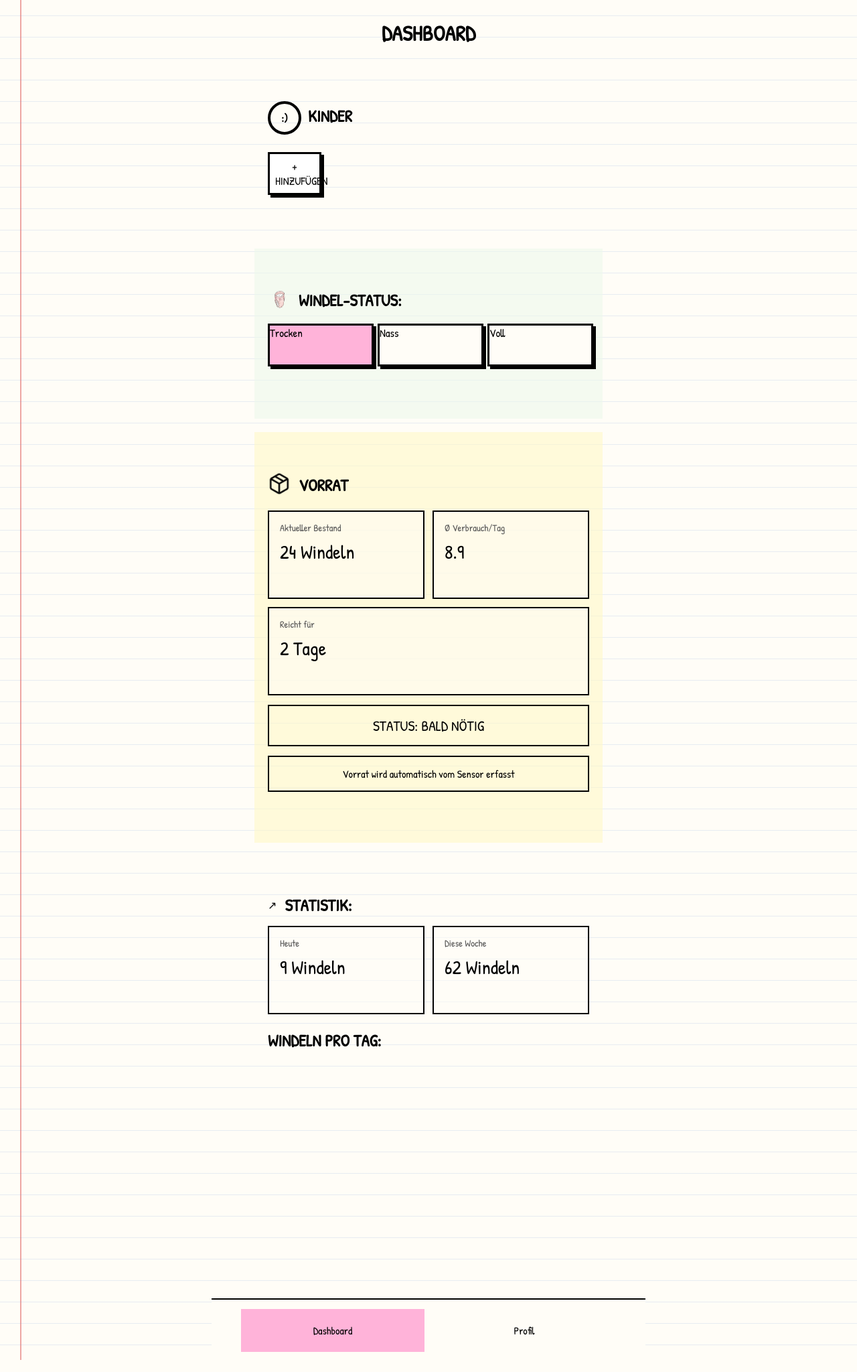
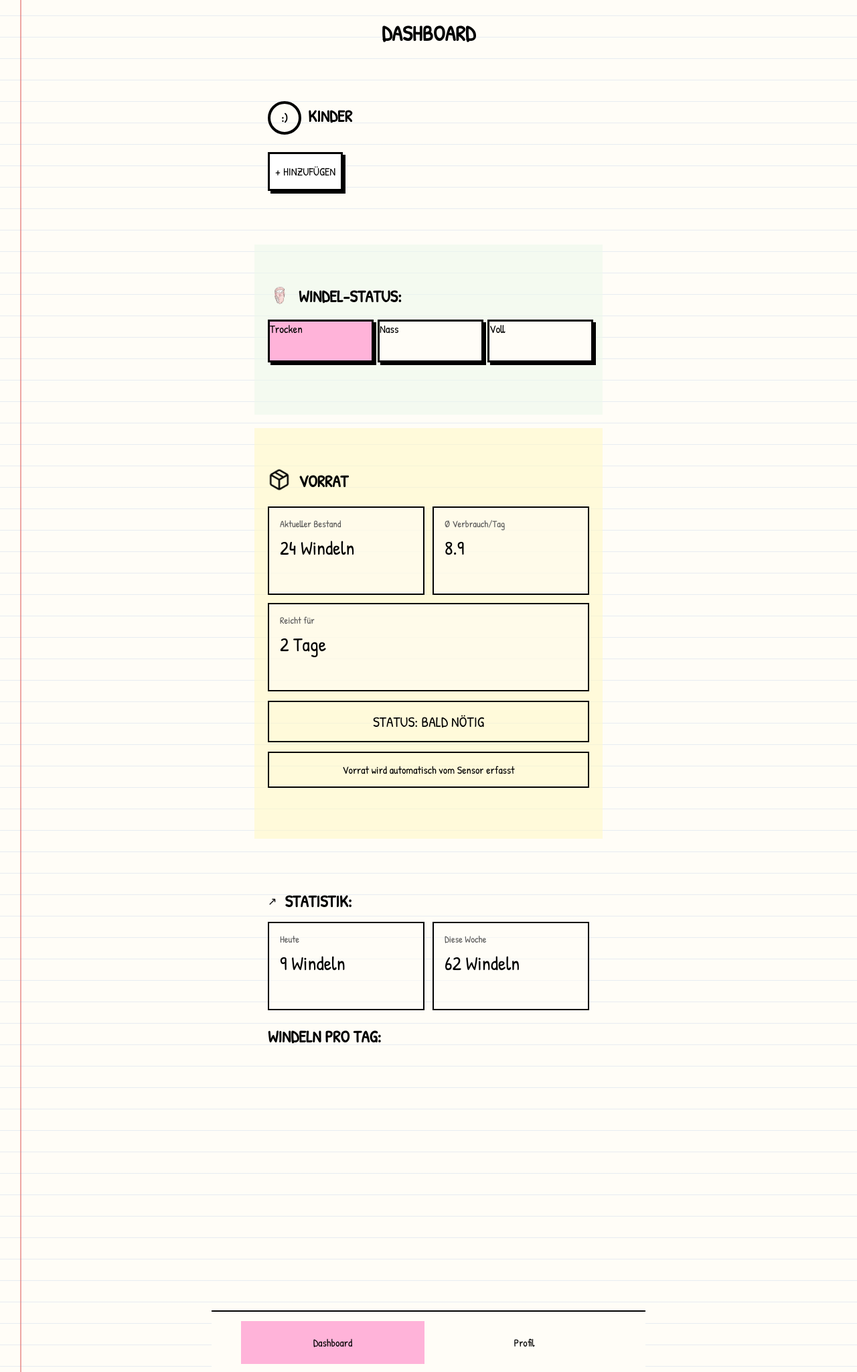
Before and after one commit to jessicahae/IM-4-git, a PHP site: page / in a window 1280 px wide. Shown: the part 72-2120 px from the top of the page at 67% size. Run offline with PHP 8.4, Linux system fonts and the light colour scheme; a stand-in replaces the project's code that opens the database connection; a map, chart or similar area stays blank.

Commit message:
was au immer das isch

```diff
--- a/css/style.css
+++ b/css/style.css
@@ -257,9 +257,7 @@ button[type="button"] {
   gap: 12px;
 }
 
-.child-button,
-.add-child-button,
-.status-button {
+.status-box {
   width: 100%;
   min-height: 58px;
   margin: 0;
@@ -269,8 +267,17 @@ button[type="button"] {
   font-size: 1.05rem;
 }
 
-.child-button.active,
-.status-button.active,
+.add-child-button {
+  width: max-content;
+  min-height: 58px;
+  margin: 0;
+  background: var(--paper);
+  border: 3px solid var(--ink);
+  box-shadow: 4px 4px 0 var(--ink);
+  font-size: 1.05rem;
+}
+
+.status-box.active,
 .bottom-nav a.active {
   background: var(--pink);
 }
@@ -396,7 +403,6 @@ button[type="button"] {
 .profile-avatar-section,
 .profile-section {
   padding: 20px 16px;
-  border-top: 2px solid var(--ink);
 }
 
 .profile-avatar-section {
@@ -519,3 +525,13 @@ button[type="button"] {
   grid-template-columns: 1fr 1fr;
   gap: 12px;
 }
+
+.chart-wrapper {
+  height: 280px;
+  padding: 12px;
+}
+
+#diaperChart {
+  width: 100%;
+  height: 100%;
+}
--- a/index.html
+++ b/index.html
@@ -46,9 +46,9 @@
       </div>
 
       <div class="status-options">
-        <div class="status-button active">Trocken</div>
-        <div class="status-button">Nass</div>
-        <div class="status-button">Voll</div>
+        <div class="status-box active">Trocken</div>
+        <div class="status-box">Nass</div>
+        <div class="status-box">Voll</div>
       </div>
 
     </section>
@@ -103,8 +103,8 @@
 
       <section class="chart-section">
         <h3>Windeln pro Tag: <span class="childNameDisplay"></span></h3>
-        <div id="diaperChart">
-          <!-- Recharts kommt später hier rein -->
+        <div class="chart-wrapper">
+          <canvas id="diaperChart"></canvas>
         </div>
       </section>
     </section>
@@ -115,6 +115,7 @@
     <a href="profile.html">Profil</a>
   </nav>
 
+  <script src="https://cdn.jsdelivr.net/npm/chart.js"></script>
   <script src="js/auth.js"></script>
   <script src="js/index.js"></script>
 </body>
--- a/js/index.js
+++ b/js/index.js
@@ -70,3 +70,74 @@ document.getElementById("childrenSwitcher").addEventListener("click", (event) =>
 
   }
 });
+
+async function loadDiaperChart() {
+  const response = await fetch("api/diaper_chart.php?sensor=1");
+  const result = await response.json();
+
+  if (result.status !== "success") return;
+
+  const ctx = document.getElementById("diaperChart");
+
+  new Chart(ctx, {
+    type: "bar",
+    data: {
+      labels: result.labels,
+      datasets: [{
+        data: result.values,
+        backgroundColor: "#FFB3D9",
+        borderColor: "#000000",
+        borderWidth: 3,
+        borderSkipped: false,
+        barPercentage: 0.7,
+        categoryPercentage: 0.8
+      }]
+    },
+    options: {
+      responsive: true,
+      maintainAspectRatio: false,
+      plugins: {
+        legend: {
+          display: false
+        },
+        tooltip: {
+          callbacks: {
+            label: (context) => `Windeln: ${context.raw}`
+          }
+        }
+      },
+      scales: {
+        x: {
+          grid: {
+            color: "#000000",
+            borderDash: [4, 4]
+          },
+          ticks: {
+            color: "#000000",
+            font: {
+              family: "Patrick Hand",
+              size: 16
+            }
+          }
+        },
+        y: {
+          beginAtZero: true,
+          ticks: {
+            stepSize: 3,
+            color: "#000000",
+            font: {
+              family: "Patrick Hand",
+              size: 16
+            }
+          },
+          grid: {
+            color: "#000000",
+            borderDash: [4, 4]
+          }
+        }
+      }
+    }
+  });
+}
+
+loadDiaperChart();
--- a/profile.html
+++ b/profile.html
@@ -85,7 +85,7 @@
         <label for="profilePassword">Passwort</label>
         <input type="password" id="profilePassword" value="12345678" />
 
-        <button type="button" class="profile-primary-button">Bearbeiten</button>
+        <button type="button" class="profile-primary-button">Speichern</button>
       </form>
     </section>
 
```
Also changed, not shown: api/diaper_chart.php (added, +40 -0 lines).
